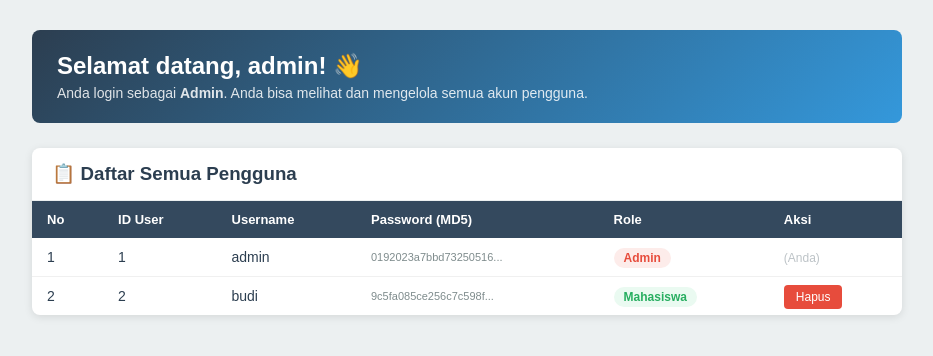
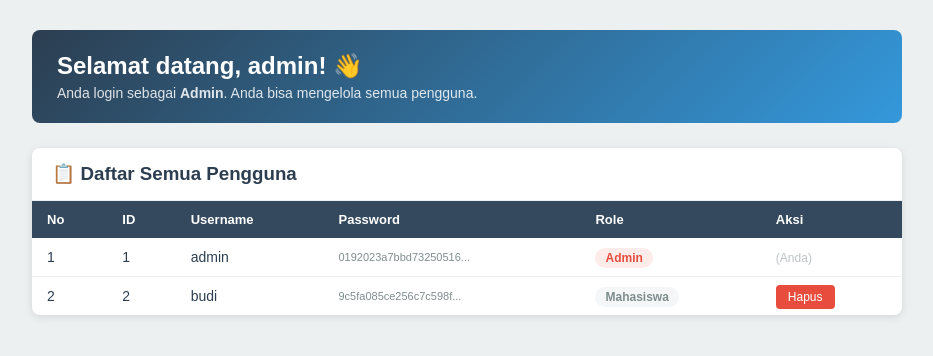
Before and after one commit to arifder789-hash/kelompok-5, a PHP site: page /dashboard_admin.php in a window 1280 px wide. Shown: the part 50-406 px from the top of the page, without its empty margins (173-1106 px from the left). Run offline with PHP 8.4, Linux system fonts and the light colour scheme; a user stored in the database is signed in; data comes from the database, SQL or seed files in the repository.

Commit message:
Update dashboard_admin.php

```diff
--- a/dashboard_admin.php
+++ b/dashboard_admin.php
@@ -1,35 +1,37 @@
 <?php
 // =============================================
 // FILE: dashboard_admin.php
-// Fungsi: Halaman khusus untuk role ADMIN
 // =============================================
 
 session_start();
 include "koneksi.php";
 
 // ---- PROTEKSI HALAMAN ----
-// Cek apakah user sudah login
 if (!isset($_SESSION['username'])) {
     header("Location: login.php");
     exit();
 }
 
-// Cek apakah role-nya admin
-// Kalau bukan admin, tendang ke halaman mahasiswa
+// ---- PROTEKSI ROLE ----
 if ($_SESSION['role'] != 'admin') {
-    header("Location: dashboard_mahasiswa.php");
+
+    if ($_SESSION['role'] == 'karyawan') {
+        header("Location: dashboard_karyawan.php");
+    } else {
+        header("Location: dashboard_user.php");
+    }
+
     exit();
 }
 
-// Ambil semua data user untuk ditampilkan
+// ---- AMBIL DATA USER ----
 $query_user = "SELECT * FROM tb_login ORDER BY id_user ASC";
 $hasil_user = mysqli_query($koneksi, $query_user);
 
-// ---- PROSES HAPUS USER ----
+// ---- HAPUS USER ----
 if (isset($_GET['hapus'])) {
-    $id_hapus = (int)$_GET['hapus'];  // cast ke integer untuk keamanan
+    $id_hapus = (int)$_GET['hapus'];
 
-    // Jangan izinkan admin hapus akunnya sendiri
     if ($id_hapus == $_SESSION['id_user']) {
         $notif = "Tidak bisa menghapus akun sendiri!";
     } else {
@@ -52,7 +54,7 @@ if (isset($_GET['hapus'])) {
             background-color: #ecf0f1;
         }
 
-        /* ---- NAVBAR ---- */
+        /* NAVBAR */
         .navbar {
             background-color: #2c3e50;
             color: white;
@@ -63,7 +65,6 @@ if (isset($_GET['hapus'])) {
         }
 
         .navbar .judul { font-size: 18px; font-weight: bold; }
-
         .navbar .info-user { font-size: 13px; }
 
         .navbar a.btn-logout {
@@ -78,14 +79,14 @@ if (isset($_GET['hapus'])) {
 
         .navbar a.btn-logout:hover { background-color: #c0392b; }
 
-        /* ---- KONTEN ---- */
+        /* KONTEN */
         .konten {
             max-width: 900px;
             margin: 30px auto;
             padding: 0 15px;
         }
 
-        /* ---- KARTU SELAMAT DATANG ---- */
+        /* WELCOME */
         .kartu-welcome {
             background: linear-gradient(135deg, #2c3e50, #3498db);
             color: white;
@@ -97,7 +98,7 @@ if (isset($_GET['hapus'])) {
         .kartu-welcome h2 { margin-bottom: 5px; }
         .kartu-welcome p  { font-size: 14px; opacity: 0.85; }
 
-        /* ---- TABEL ---- */
+        /* TABEL */
         .kartu-tabel {
             background: white;
             border-radius: 8px;
@@ -135,7 +136,7 @@ if (isset($_GET['hapus'])) {
         table tr:last-child td { border-bottom: none; }
         table tr:hover td { background-color: #f8f9fa; }
 
-        /* Badge role */
+        /* BADGE ROLE */
         .badge {
             padding: 3px 10px;
             border-radius: 12px;
@@ -148,12 +149,17 @@ if (isset($_GET['hapus'])) {
             color: #e74c3c;
         }
 
-        .badge-mahasiswa {
-            background-color: #eafaf1;
-            color: #27ae60;
+        .badge-karyawan {
+            background-color: #e8f4fd;
+            color: #2980b9;
         }
 
-        /* Tombol hapus */
+        .badge-user {
+            background-color: #f4f6f7;
+            color: #7f8c8d;
+        }
+
+        /* BUTTON */
         .btn-hapus {
             background-color: #e74c3c;
             color: white;
@@ -165,7 +171,7 @@ if (isset($_GET['hapus'])) {
 
         .btn-hapus:hover { background-color: #c0392b; }
 
-        /* Notifikasi */
+        /* NOTIF */
         .notif {
             padding: 12px 16px;
             border-radius: 6px;
@@ -179,7 +185,6 @@ if (isset($_GET['hapus'])) {
 </head>
 <body>
 
-<!-- NAVBAR -->
 <div class="navbar">
     <div class="judul">⚙️ Sistem Login PHP</div>
     <div>
@@ -191,16 +196,13 @@ if (isset($_GET['hapus'])) {
     </div>
 </div>
 
-<!-- KONTEN -->
 <div class="konten">
 
-    <!-- Kartu sambutan -->
     <div class="kartu-welcome">
         <h2>Selamat datang, <?= $_SESSION['username'] ?>! 👋</h2>
-        <p>Anda login sebagai <strong>Admin</strong>. Anda bisa melihat dan mengelola semua akun pengguna.</p>
+        <p>Anda login sebagai <strong>Admin</strong>. Anda bisa mengelola semua pengguna.</p>
     </div>
 
-    <!-- Notifikasi -->
     <?php if (isset($_GET['notif']) && $_GET['notif'] == 'hapus') : ?>
         <div class="notif notif-sukses">✅ User berhasil dihapus.</div>
     <?php endif; ?>
@@ -209,7 +211,6 @@ if (isset($_GET['hapus'])) {
         <div class="notif notif-error">⚠️ <?= $notif ?></div>
     <?php endif; ?>
 
-    <!-- Tabel Daftar User -->
     <div class="kartu-tabel">
         <div class="header-tabel">
             <h3>📋 Daftar Semua Pengguna</h3>
@@ -219,18 +220,27 @@ if (isset($_GET['hapus'])) {
             <thead>
                 <tr>
                     <th>No</th>
-                    <th>ID User</th>
+                    <th>ID</th>
                     <th>Username</th>
-                    <th>Password (MD5)</th>
+                    <th>Password</th>
                     <th>Role</th>
                     <th>Aksi</th>
                 </tr>
             </thead>
             <tbody>
+                <?php $no = 1; while ($row = mysqli_fetch_assoc($hasil_user)) : ?>
+
                 <?php
-                $no = 1;
-                while ($row = mysqli_fetch_assoc($hasil_user)) :
+                $role = strtolower($row['role']);
+                $badge_class = 'badge-user';
+
+                if ($role == 'admin') {
+                    $badge_class = 'badge-admin';
+                } elseif ($role == 'karyawan') {
+                    $badge_class = 'badge-karyawan';
+                }
                 ?>
+
                 <tr>
                     <td><?= $no++ ?></td>
                     <td><?= $row['id_user'] ?></td>
@@ -239,15 +249,15 @@ if (isset($_GET['hapus'])) {
                         <?= substr($row['password'], 0, 20) ?>...
                     </td>
                     <td>
-                        <span class="badge badge-<?= $row['role'] ?>">
-                            <?= ucfirst($row['role']) ?>
+                        <span class="badge <?= $badge_class ?>">
+                            <?= ucfirst($role) ?>
                         </span>
                     </td>
                     <td>
                         <?php if ($row['id_user'] != $_SESSION['id_user']) : ?>
                             <a href="?hapus=<?= $row['id_user'] ?>"
                                class="btn-hapus"
-                               onclick="return confirm('Yakin ingin menghapus user <?= $row['username'] ?>?')">
+                               onclick="return confirm('Yakin hapus user ini?')">
                                 Hapus
                             </a>
                         <?php else : ?>
@@ -255,6 +265,7 @@ if (isset($_GET['hapus'])) {
                         <?php endif; ?>
                     </td>
                 </tr>
+
                 <?php endwhile; ?>
             </tbody>
         </table>
```
